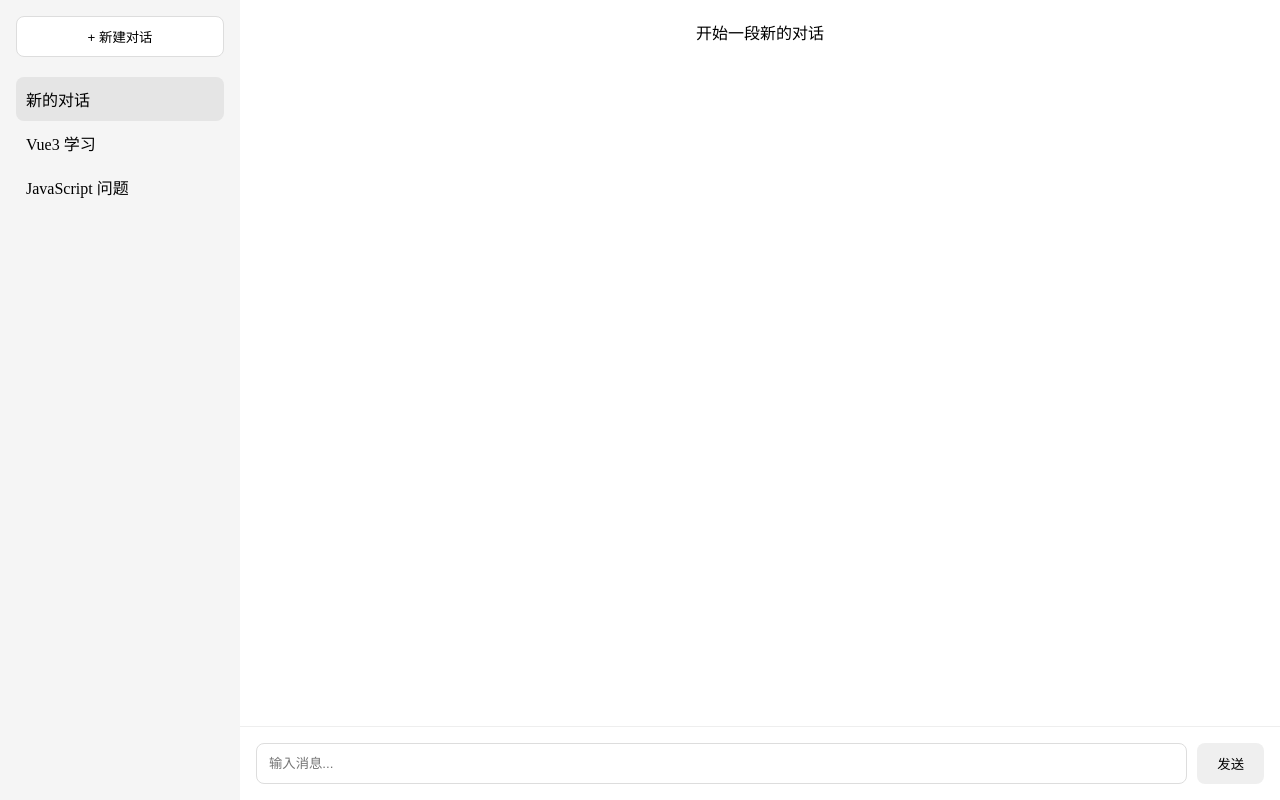
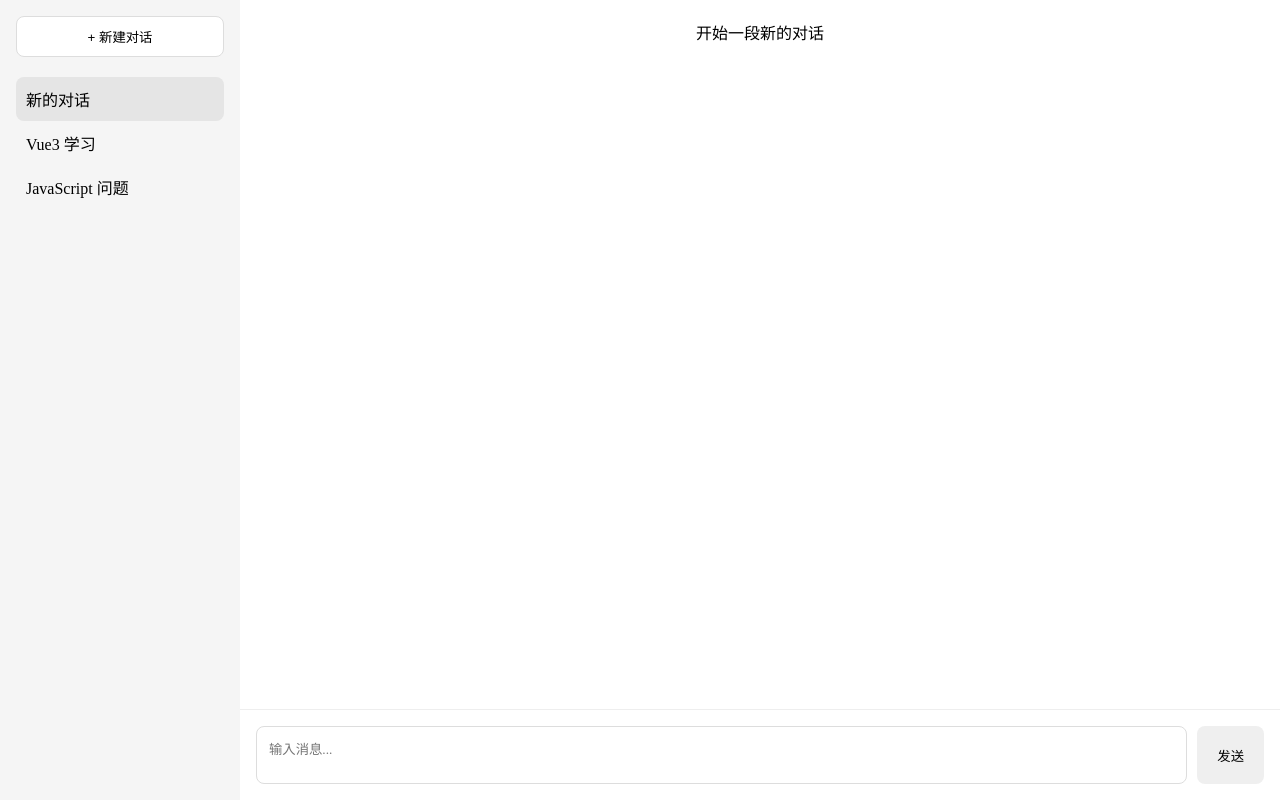
Before and after one commit to leon-wwj/ai-chat, a Vue app: page / in a window 1280 px wide. Built offline with nearby package versions, Linux system fonts and the light colour scheme.

Commit message:
输入框改为多行 textarea，Enter 发送、Shift+Enter 换行

```diff
--- a/src/components/ChatInput.vue
+++ b/src/components/ChatInput.vue
@@ -12,15 +12,21 @@ function handleSend() {
 
   message.value = ''
 }
+
+function handleKeydown(event) {
+  if (event.key === 'Enter' && !event.shiftKey) {
+    event.preventDefault()
+    handleSend()
+  }
+}
 </script>
 
 <template>
   <div class="chat-input">
-    <input
+    <textarea
       v-model="message"
-      type="text"
       placeholder="输入消息..."
-      @keyup.enter="handleSend"
+      @keydown="handleKeydown"
     />
 
     <button @click="handleSend">
@@ -37,11 +43,13 @@ function handleSend() {
   border-top: 1px solid #eee;
 }
 
-.chat-input input {
+.chat-input textarea {
   flex: 1;
   padding: 12px;
   border: 1px solid #ddd;
   border-radius: 8px;
+  resize: none;
+  font-family: inherit;
 }
 
 .chat-input button {
```
